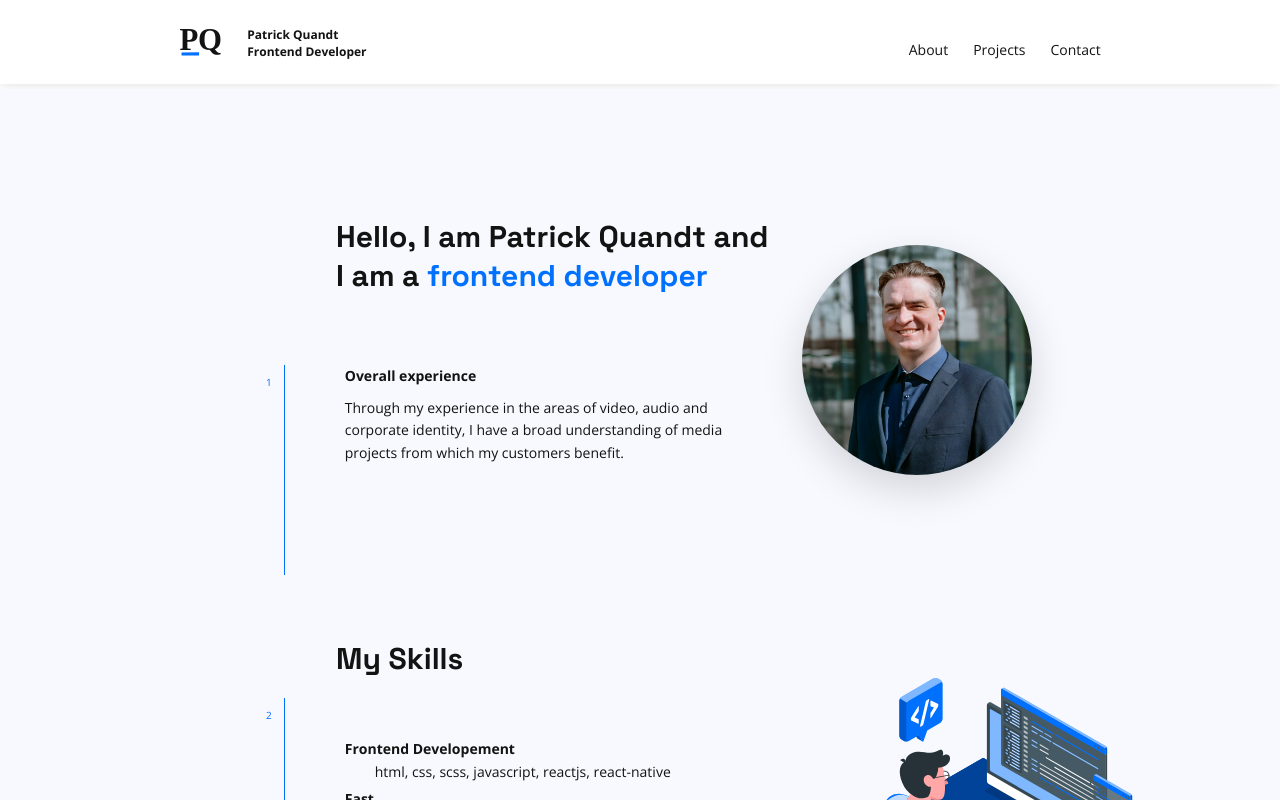
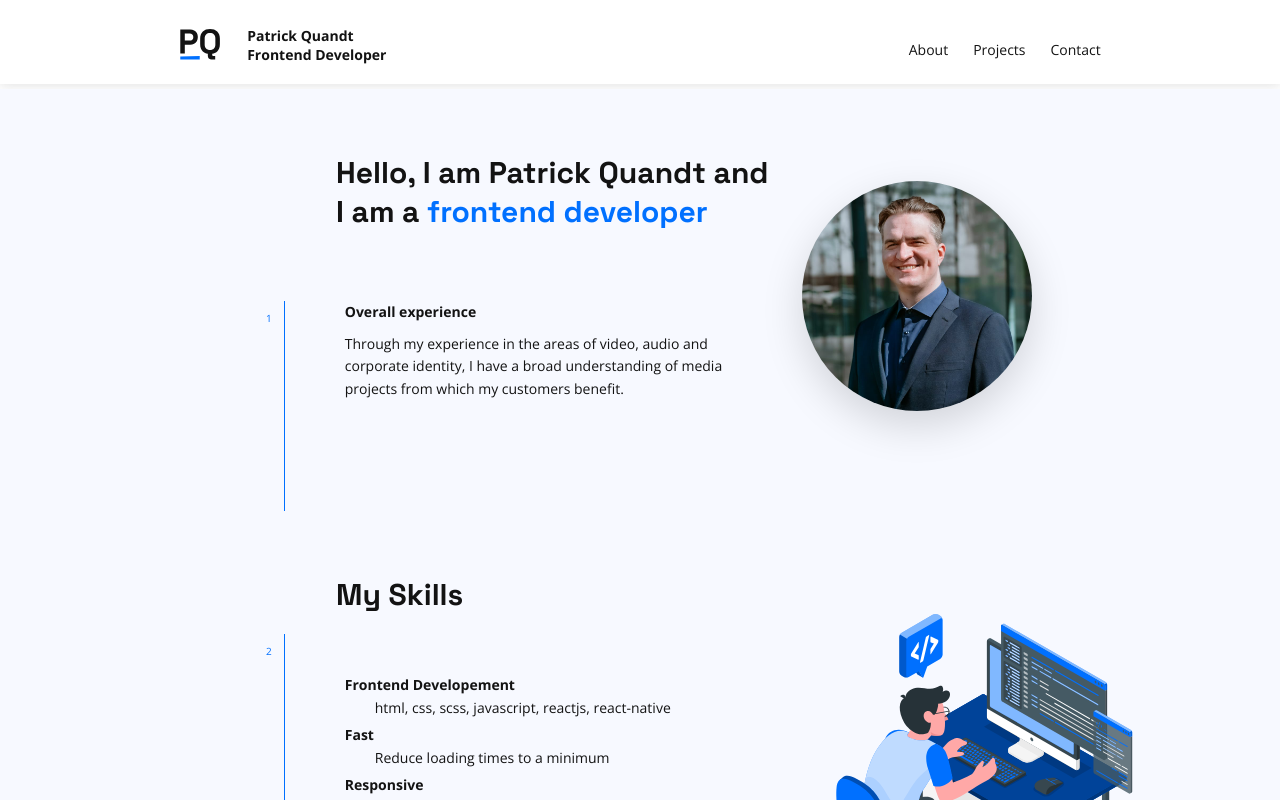
Before and after one commit to pquandt/pqweb, a React (Create React App) app: page / in a window 1280 px wide. Shown: the top 800 px of the page. Built offline with nearby package versions, Linux system fonts and the light colour scheme.

Commit message:
nav logo and tweaks

```diff
--- a/sass/layout/_about.scss
+++ b/sass/layout/_about.scss
@@ -1,6 +1,6 @@
 .about {
   background-color: #f7f9ff;
-  padding-top: 10%;
+  padding-top: 5%;
   padding-left: 20%;
 
   &-headline {
--- a/sass/layout/_nav.scss
+++ b/sass/layout/_nav.scss
@@ -15,11 +15,11 @@
   }
 
   &-logo-subtext {
-    font-size: 1.2rem;
+    font-size: 1.4rem;
     font-weight: 700;
   }
   &-logo img {
-    margin-top: -0.55rem;
+    margin-top: 0.3rem;
     width: 4.5rem;
     height: 4.4rem;
   }
--- a/src/css/style.css
+++ b/src/css/style.css
@@ -114,10 +114,10 @@ h1 {
     overflow: visible;
     padding-right: 2.3rem; }
   .nav-logo-subtext {
-    font-size: 1.2rem;
+    font-size: 1.4rem;
     font-weight: 700; }
   .nav-logo img {
-    margin-top: -0.55rem;
+    margin-top: 0.3rem;
     width: 4.5rem;
     height: 4.4rem; }
   .nav-left {
@@ -133,7 +133,7 @@ h1 {
 
 .about {
   background-color: #f7f9ff;
-  padding-top: 10%;
+  padding-top: 5%;
   padding-left: 20%; }
   .about-headline {
     padding-left: 8rem;
```
Also changed, not shown: src/img/logo.svg.
